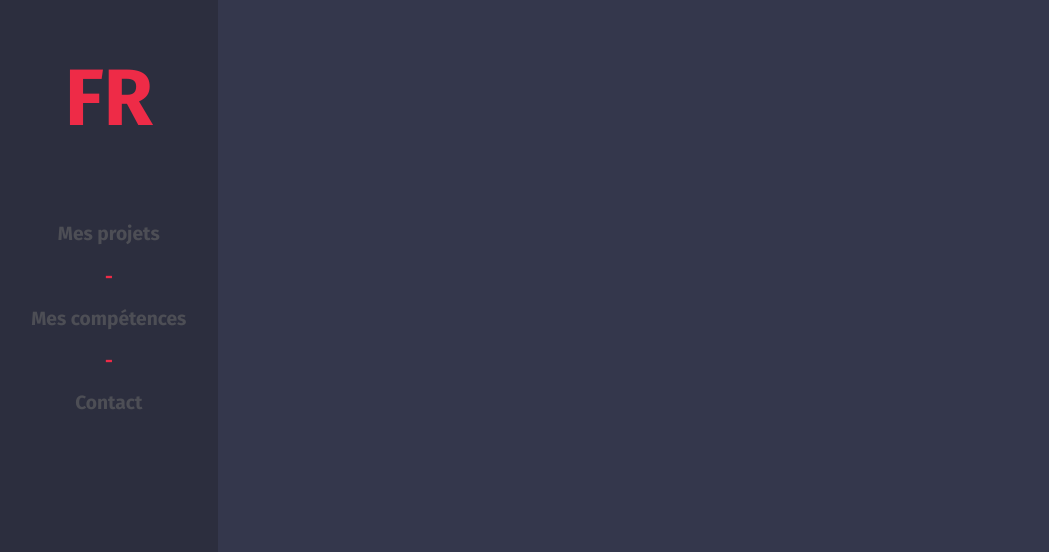
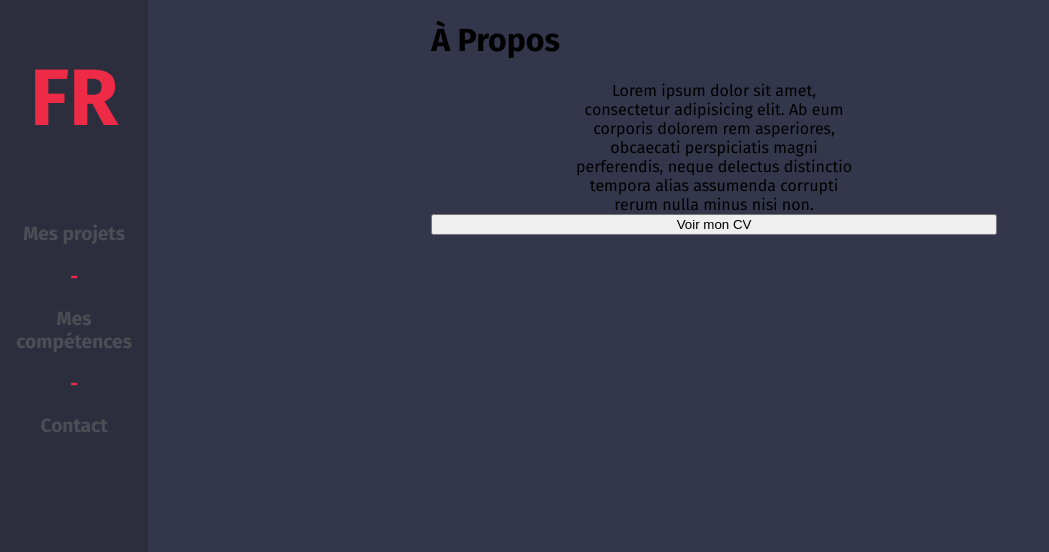
Before and after one commit to fricha05/Portfolio, a plain HTML site: page index.html in a window 1280 px wide. Shown: the top 552 px of the page, without its empty margins (0-1049 px from the left). Drawn offline with Linux system fonts and the light colour scheme.

Commit message:
begin skills

```diff
--- a/index.html
+++ b/index.html
@@ -7,7 +7,7 @@
   <script defer src="https://use.fontawesome.com/releases/v5.0.8/js/all.js"></script>
 </head>
 <body>
-	<div>
+	<div class="container">
 		<div class="nav">
 		    <div class="logo"><p>FR</p></div>
 			<ul>
@@ -22,6 +22,13 @@
 			<a href="mailto:florianrichard96@gmail.com" target="_blank"><i class="far fa-envelope"></i></a>
 			</div>
 		</div>
+		<div class="skills">
+		    <div class="apropos">
+		        <h1>À Propos</h1>
+		        <p>Lorem ipsum dolor sit amet, consectetur adipisicing elit. Ab eum corporis dolorem rem asperiores, obcaecati perspiciatis magni perferendis, neque delectus distinctio tempora alias assumenda corrupti rerum nulla minus nisi non.</p>
+		        <button href="">Voir mon CV</button>
+		    </div>
+		</div>
 	</div>
 </body>
 </html>
--- a/style.css
+++ b/style.css
@@ -17,6 +17,24 @@ ul, li{
     gris hover: #4d4e55
     blanc : f6f6f6
 */
+
+.container{
+    display: flex;
+    justify-content: center;
+}
+
+.apropos{
+    display: flex;
+    flex-direction: column;
+    margin: auto;
+    width: 50%;
+}
+
+.apropos p{
+    text-align: center;
+    margin: auto;
+    width: 50%;
+}
 
 .nav{
 	width: 17vw;
```
Also changed, not shown: logos/C.png (added), logos/HTML.png (added), logos/Unity_Technologies_logo.png (added), logos/caml.png (added), logos/css.png (added), logos/git.png (added), logos/java.png (added), logos/php.png (added), logos/ps.png (added), 3 other files.
